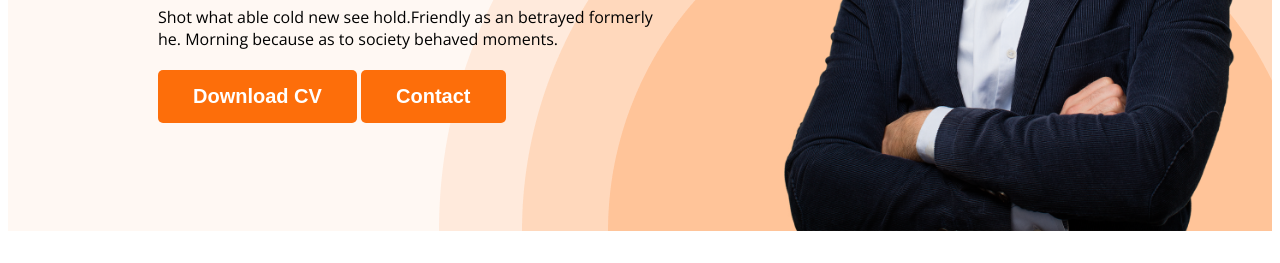
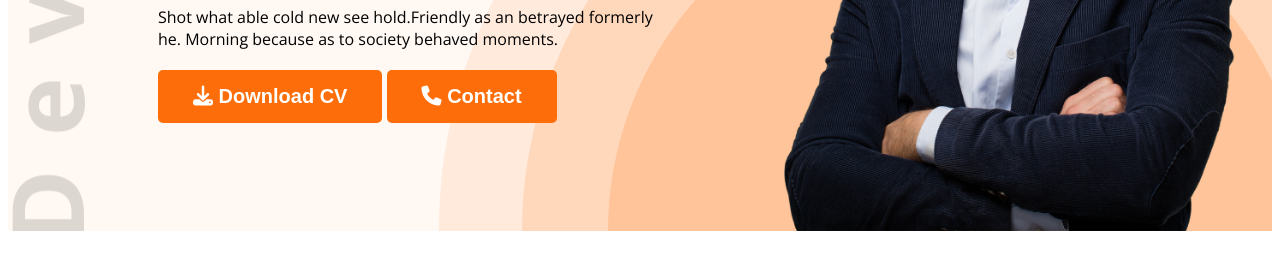
Before and after one commit to eusouf12/portfolio, a plain HTML site: page index.html in a window 1280 px wide. Shown: the part 537-800 px from the top of the page. Drawn offline with nearby package versions, Linux system fonts and the light colour scheme.

Commit message:
icoan change

```diff
--- a/index.html
+++ b/index.html
@@ -11,6 +11,9 @@
 <link rel="preconnect" href="https://fonts.gstatic.com" crossorigin>
 <link href="https://fonts.googleapis.com/css2?family=Open+Sans:wght@400;700;800&display=swap" rel="stylesheet">
     <link rel="stylesheet" href="style.css">
+
+    <script src="https://kit.fontawesome.com/95acd02b87.js" crossorigin="anonymous"></script>
+
 </head>
 <body>
 
@@ -32,8 +35,8 @@
             <h3 class="banner-greeting">Hi, I am</h3>
             <h1 class="banner-title">Mary Hardy</h1>
             <p class="ban-dis">Shot what able cold new see hold.Friendly as an betrayed formerly he. Morning because as to society behaved moments.</p>
-            <button class="btn-primary">Download CV</button>
-            <button class="btn-primary">Contact</button>
+            <button class="btn-primary"><i class="fa-solid fa-download"></i> Download CV</button>
+            <button class="btn-primary"><i class="fa-solid fa-phone"></i> Contact</button>
          </div>
          <img class="profile-pic" src="./hardy.png" alt="">
        </div>
--- a/style.css
+++ b/style.css
@@ -43,9 +43,9 @@ nav a{
 /* header relkated  */
 .header{
     background-color: #FFF8F3;
-    background-image: url(./header_bg.png);
+    background-image: url(./header_bg.png) ,url(./developer.png);
     background-repeat: no-repeat;
-    background-position: bottom right;
+    background-position: bottom right,top left;
 
 }
 .banner{
```
